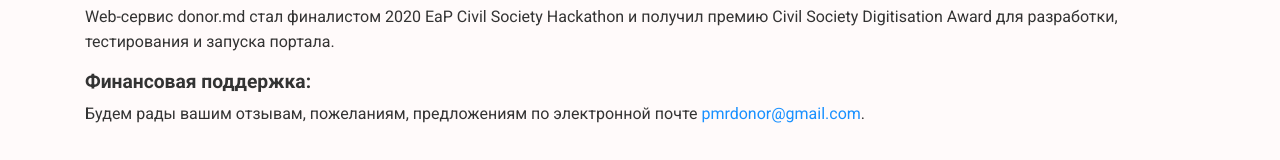
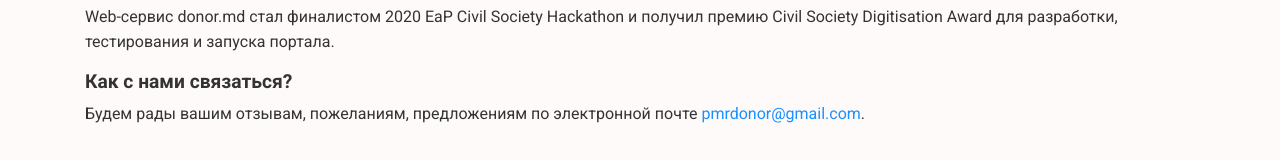
Before and after one commit to Donormd/donor.md-frontend, a Next.js app: page /about-service in a window 1280 px wide. Shown: the part 1368-1528 px from the top of the page. Built offline with nearby package versions, Linux system fonts and the light colour scheme.

Commit message:
О сервисе
Добавлены партнеры как в фигма и текст в заголовке "Как с нами связаться"

```diff
--- a/src/pages/about-service.tsx
+++ b/src/pages/about-service.tsx
@@ -79,7 +79,7 @@ const AboutPage = () => (
         Digitisation Award для разработки, тестирования и запуска портала.
       </Paragraph>
       <Title as='h4' bold>
-        Финансовая поддержка:
+      Как с нами связаться?
       </Title>
       <Paragraph>
         Будем рады вашим отзывам, пожеланиям, предложениям по электронной почте{' '}
```
